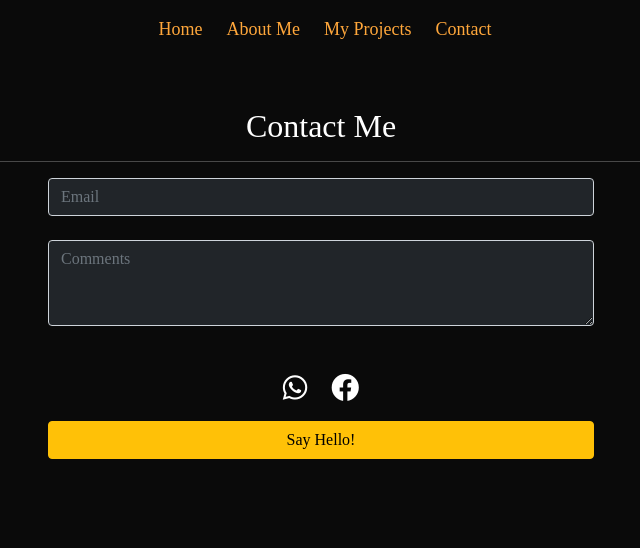
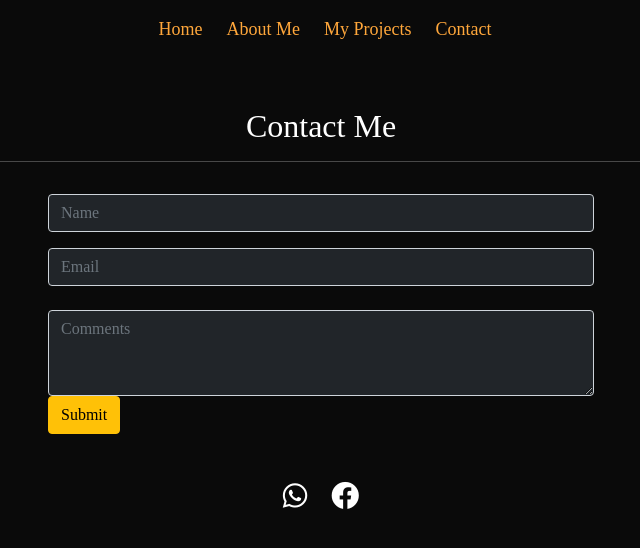
Before and after one commit to sharifmahmud825/my-portfolio-app, a React (Create React App) app: page /contact in a window 1280 px wide. Shown: the top 548 px of the page, without its empty margins (319-959 px from the left). Built offline with nearby package versions, Linux system fonts and the light colour scheme.

Commit message:
contact added

```diff
--- a/src/Component/Banner/Banner.js
+++ b/src/Component/Banner/Banner.js
@@ -11,8 +11,11 @@ const Banner = () => {
               <h1 className='mb-3'>Myself</h1>
               <h1 className='name'>Sharif Mahmud</h1>
               <p>I am an enthusiast learner and a Junior Front-end developer</p>
-              <button className='btn btn-warning'>Download CV</button>
-
+              <button className='btn btn-warning'>
+                <a href='sharif-mahmud.pdf' download='sharif-mahmud.pdf'>
+                  Download CV
+                </a>
+              </button>
               <p className='mt-4'>
                 <span>
                   <a href='https://github.com/sharifmahmud825'>
--- a/src/Component/Contact/Contact.js
+++ b/src/Component/Contact/Contact.js
@@ -9,9 +9,21 @@ const Contact = () => {
         <div className='row'>
           <div className='col-md-3'></div>
           <div className='col-md-6'>
+            <form
+              action='malito:sharifmahmud825@gmail.com'
+              method='post'
+              enctype='text/plain'
+            >
+              <input
+                type='text'
+                name='name'
+                id=''
+                placeholder='Name '
+                className='form-control bg-dark text-white my-3'
+              />
               <input
                 type='email'
-              name=''
+                name='email'
                 id=''
                 placeholder='Email'
                 className='form-control bg-dark text-white'
@@ -22,6 +34,9 @@ const Contact = () => {
                 rows='3'
                 placeholder='Comments'
               ></textarea>
+
+              <input type='submit' name='' id='' className='btn btn-warning' />
+            </form>
             <p className='text-center'>
               <span>
                 <a href='https://web.whatsapp.com/'>
@@ -34,7 +49,6 @@ const Contact = () => {
                 </a>
               </span>
             </p>
-            <button className='btn btn-warning w-100'>Say Hello!</button>
           </div>
           <div className='col-md-3'></div>
         </div>
```
Also changed, not shown: 1 other file (tests, documents, lock files or other folders). Lines whose indentation alone changed are shown as unchanged.
